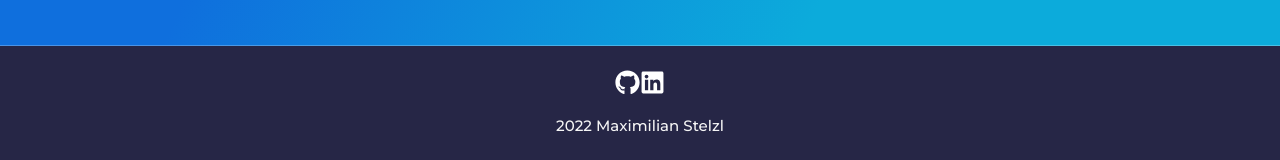
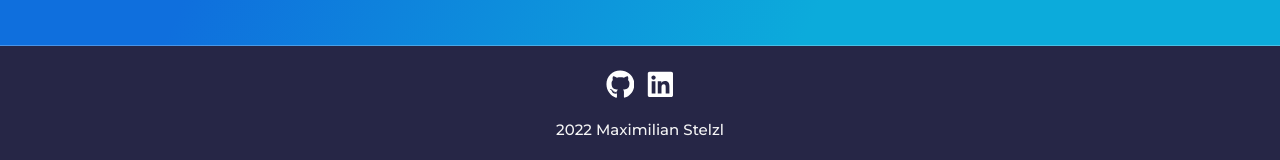
Before and after one commit to Maxwell929/my-website-renew, a React (Create React App) app: page / in a window 1280 px wide. Shown: the part 2109-2269 px from the top of the page. Built offline with nearby package versions, Linux system fonts and the light colour scheme.

Commit message:
footer logos optimization

```diff
--- a/src/components/Footer/footer.js
+++ b/src/components/Footer/footer.js
@@ -8,11 +8,12 @@ import ReactTooltip from 'react-tooltip';
 const Footer = () => {
     return (
         <footer className='footer'>
+            <div className=" footer__container">
             <a href={data.nav_github} target={'_blank'} rel='noopener'><FaGithub className='logos__footer' data-tip
                                                                                  data-for='Github'/></a>
             <a href={data.nav_linkedIn} target={'_blank'} rel='noopener'><FaLinkedin className='logos__footer' data-tip
                                                                                      data-for='LinkedIn'/></a>
-
+            </div>
             <ReactTooltip id='Github' place='top' effect='solid'>
                 Github
             </ReactTooltip>
--- a/src/components/Footer/footer.scss
+++ b/src/components/Footer/footer.scss
@@ -2,9 +2,22 @@
     background-color: rgb(38, 38, 70);
     padding: 1.5rem 0;
 
-    a {
+
+
+.footer__container{
+    margin: 0 auto;
+    width: 5rem;
+    display: flex;
+    justify-content: space-around;
+
+    a{
+        font-size: 1.8rem;
         color: white;
     }
+    a:hover{
+        color: lightgray;
+    }
+}
 
     .footer-name {
         font-size: 15px;
```
